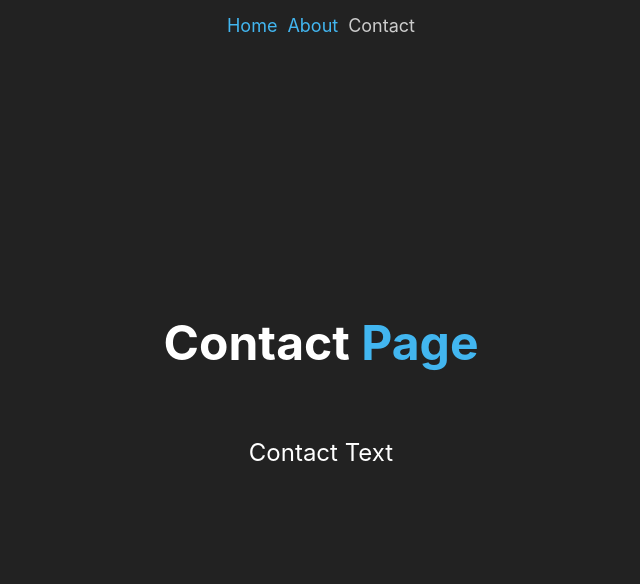
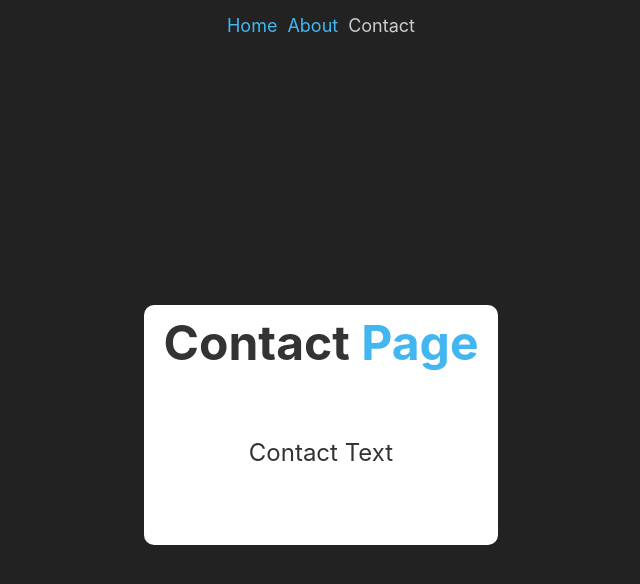
Before and after one commit to qbixmex/next-demo-2023, a Next.js app: page /contact in a window 1280 px wide. Shown: the top 584 px of the page, without its empty margins (319-959 px from the left). Built offline with nearby package versions, Linux system fonts and the light colour scheme.

Commit message:
nested-layout

```diff
--- /dev/null
+++ b/components/layouts/LightLayout.module.css
@@ -0,0 +1,6 @@
+.lightTheme {
+  background-color: #fff;
+  color: #333;
+  padding: 10px 20px;
+  border-radius: 10px;
+}
--- /dev/null
+++ b/components/layouts/LightLayout.tsx
@@ -0,0 +1,12 @@
+import { ReactNode } from 'react';
+import styles from './LightLayout.module.css';
+
+export function LightLayout ({ children }: {
+  children: ReactNode;
+}) {
+  return (
+    <div className={ styles.lightTheme }>
+      { children }
+    </div>
+  );
+}
--- a/pages/_app.tsx
+++ b/pages/_app.tsx
@@ -1,12 +1,22 @@
-import type { AppProps } from 'next/app';
+import type { ReactElement, ReactNode } from 'react'
+import type { NextPage } from 'next'
+import type { AppProps } from 'next/app'
+
 import '../styles/globals.css';
 
-function MyApp({ Component, pageProps }: AppProps) {
-  return (
-    <>
-      <Component { ...pageProps } />
-    </>
-  );
+export type NextPageWithLayout<P = {}, IP = P> = NextPage<P, IP> & {
+  getLayout?: (page: ReactElement) => ReactNode;
+};
+
+type AppPropsWithLayout = AppProps & {
+  Component: NextPageWithLayout
+}
+
+function MyApp({ Component, pageProps }: AppPropsWithLayout) {
+  // Use the layout defined at the page level, if available
+  const getLayout = Component.getLayout ?? ((page) => page);
+
+  return getLayout(<Component { ...pageProps } />);
 }
 
 export default MyApp;
--- a/pages/contact/index.tsx
+++ b/pages/contact/index.tsx
@@ -1,12 +1,28 @@
+import { ReactElement } from 'react';
+
+import { NextPageWithLayout } from '../_app';
 import { MainLayout } from '../../components/layouts/MainLayout';
+import { LightLayout } from '../../components/layouts/LightLayout';
 
-export default function Contact() {
+export const Contact: NextPageWithLayout = () => {
   return (
-    <MainLayout>
+    <>
       <h1 className="title">
         Contact <span className="blue">Page</span>
       </h1>
       <p className="description">Contact Text</p>
+    </>
+  );
+};
+
+Contact.getLayout = function getLayout(page: ReactElement) {
+  return (
+    <MainLayout>
+      <LightLayout>
+        { page }
+      </LightLayout>
     </MainLayout>
   );
 }
+
+export default Contact;
```
